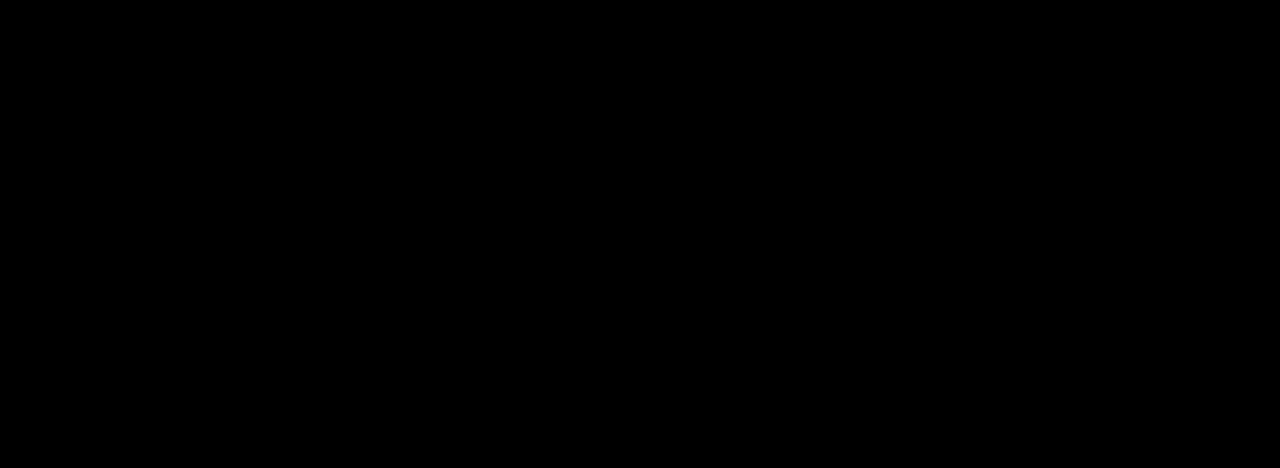
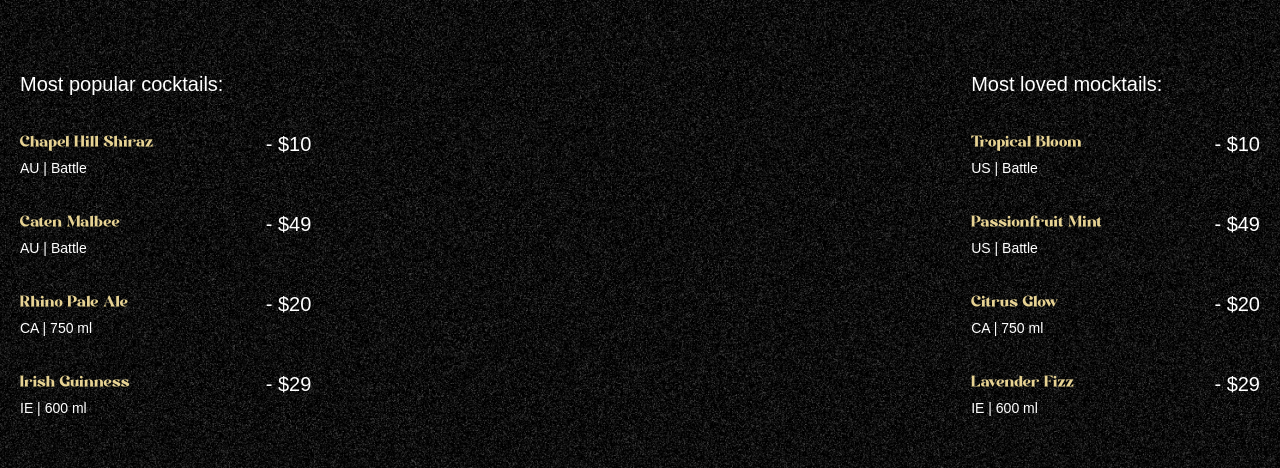
Before and after one commit to chungasda/gsap_cocktails, a React (Vite) app: page / in a window 1280 px wide. Shown: the part 914-1382 px from the top of the page. Built offline with nearby package versions, Linux system fonts and the light colour scheme; a web font is replaced by a local one.

Commit message:
Implement cocktails section

```diff
--- a/src/app.jsx
+++ b/src/app.jsx
@@ -4,6 +4,7 @@
 
 import Navbar from './components/Navbar';
 import Hero from './components/Hero';
+import Cocktails from './components/Cocktails';
 
 gsap.registerPlugin( ScrollTrigger, SplitText);
 
@@ -12,7 +13,7 @@
     <main>
         <Navbar />
         <Hero />
-        <div className='h-dvh bg-black'></div>
+        <Cocktails />
     </main>
   )
 }
--- /dev/null
+++ b/src/components/Cocktails.jsx
@@ -0,0 +1,68 @@
+import React from 'react'
+import gsap from 'gsap'
+import { cocktailLists, mockTailLists } from '../../constants'
+import { useGSAP } from '@gsap/react'
+
+const Cocktails = () => {
+    useGSAP(() => {
+        const parallaxTimeline = gsap.timeline({
+            scrollTrigger: {
+                trigger: '#cocktails',
+                start:'top 30%',
+                bottom: 'bottom 80%',
+                scrub: true,
+            }
+        })
+
+        parallaxTimeline
+            .from('#c-left-leaf', {
+                x: -100, y: 100
+            })
+            .from('#c-right-leaf', {
+                x: 100, y: 100
+            })
+    })
+
+  return (
+    <section id="cocktails" className='noisy'>Cocktails
+        <img src="/images/cocktail-left-leaf.png" alt="l-leaf" id="c-left-leaf"/>
+        <img src="/images/cocktail-right-leaf.png" alt="r-leaf" id="c-right-leaf"/>
+
+        <div className="list">
+            <div className="popular">
+                <h2>Most popular cocktails:</h2>
+
+                <ul>
+                    {cocktailLists.map(({ name, country, detail, price }) => (
+                        <li key={name}>
+                            <div className='md:me-28'>
+                                <h3>{name}</h3>
+                                <p>{country} | {detail}</p>
+                            </div>
+                            <span>- {price}</span>
+                        </li>
+                    ))}
+                </ul>
+            </div>
+
+            <div className="loved">
+                <h2>Most loved mocktails:</h2>
+
+                <ul>
+                    {mockTailLists.map(({ name, country, detail, price }) => (
+                        <li key={name}>
+                            <div className='me-28'>
+                                <h3>{name}</h3>
+                                <p>{country} | {detail}</p>
+                            </div>
+                            <span>- {price}</span>
+                        </li>
+                    ))}
+                </ul>
+            </div>
+        </div>
+    </section>
+  )
+}
+
+export default Cocktails
```
